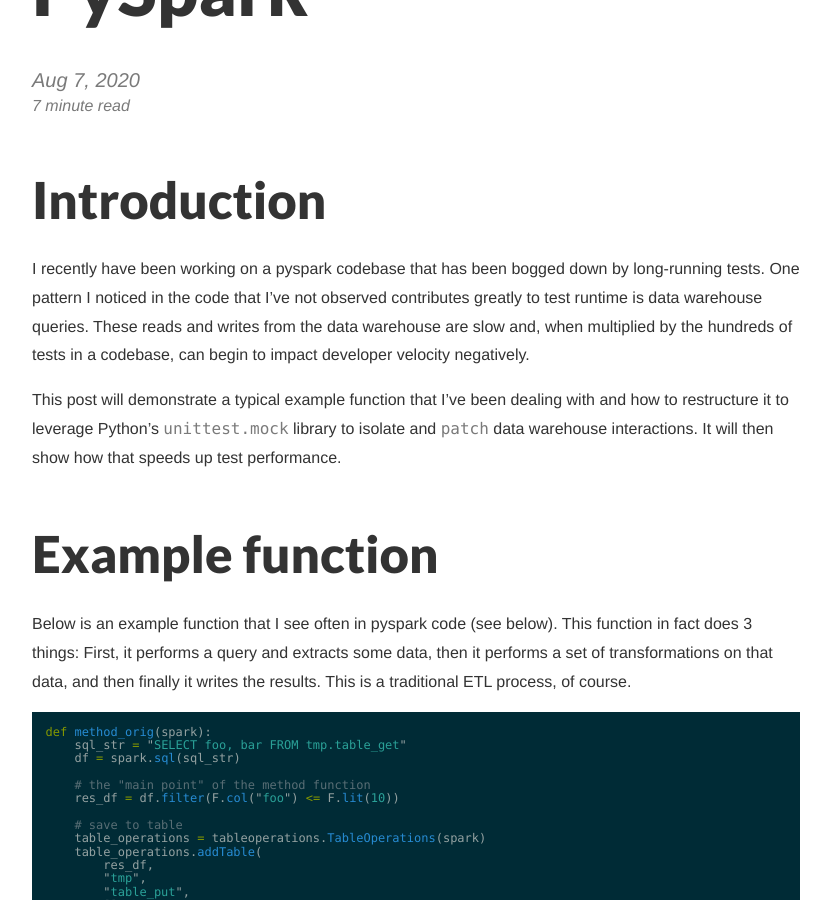
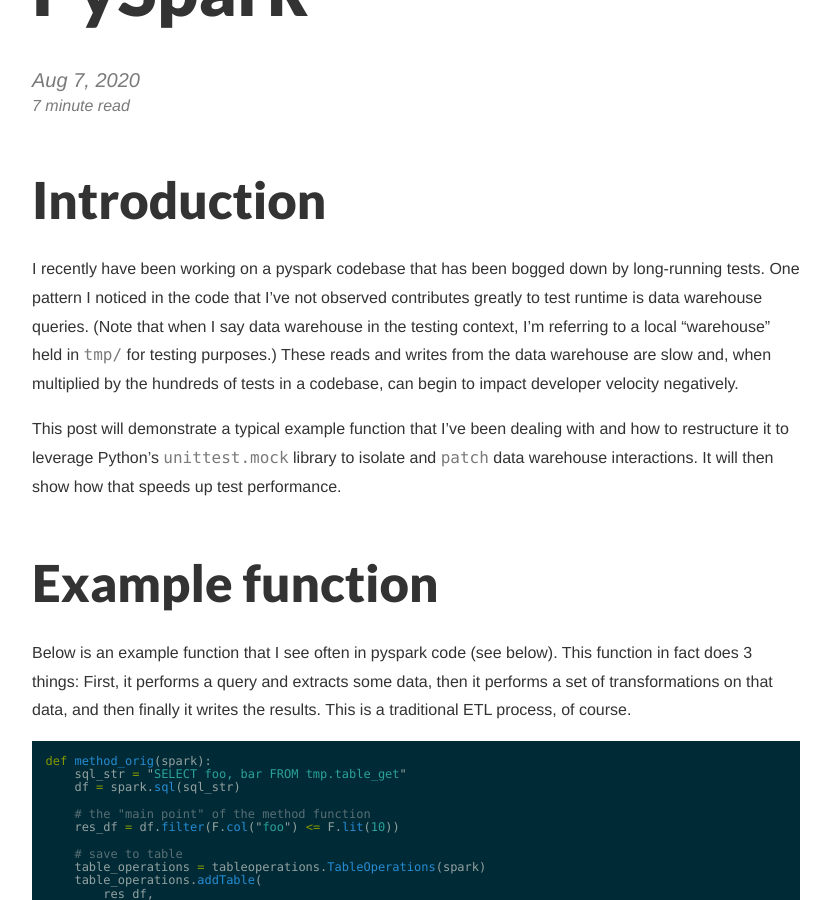
Before and after one commit to kuanb/kuanb.github.io, a Jekyll site: the page built from _posts/2020-08-07-pytest-faster-no-dwh-queries.md, in a window 1280 px wide and 900 px high, scrolled down 334 px. Shown: the whole window, without its empty margins (224-1055 px from the left). Built offline with Jekyll 4.4.1, drawn with Linux system fonts in a browser that asks for light colours; comment, search, counter and statistics services are not loaded.

Commit message:
add qualifier about fwh

```diff
--- a/_posts/2020-08-07-pytest-faster-no-dwh-queries.md
+++ b/_posts/2020-08-07-pytest-faster-no-dwh-queries.md
@@ -9,7 +9,7 @@ comments: true
 
 ## Introduction
 
-I recently have been working on a pyspark codebase that has been bogged down by long-running tests. One pattern I noticed in the code that I’ve not observed contributes greatly to test runtime is data warehouse queries. These reads and writes from the data warehouse are slow and, when multiplied by the hundreds of tests in a codebase, can begin to impact developer velocity negatively.
+I recently have been working on a pyspark codebase that has been bogged down by long-running tests. One pattern I noticed in the code that I’ve not observed contributes greatly to test runtime is data warehouse queries. (Note that when I say data warehouse in the testing context, I'm referring to a local "warehouse" held in `tmp/` for testing purposes.) These reads and writes from the data warehouse are slow and, when multiplied by the hundreds of tests in a codebase, can begin to impact developer velocity negatively.
 
 This post will demonstrate a typical example function that I’ve been dealing with and how to restructure it to leverage Python’s `unittest.mock` library to isolate and `patch` data warehouse interactions. It will then show how that speeds up test performance.
 
```
